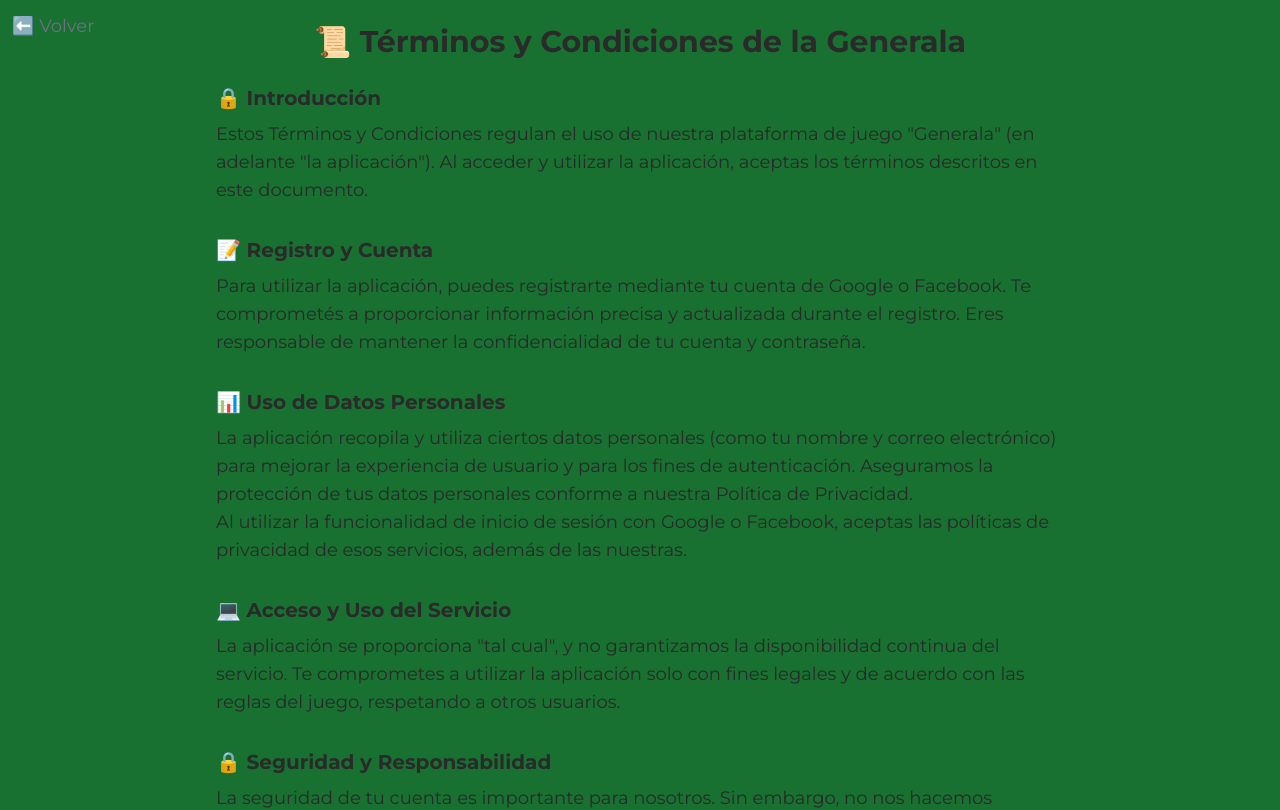
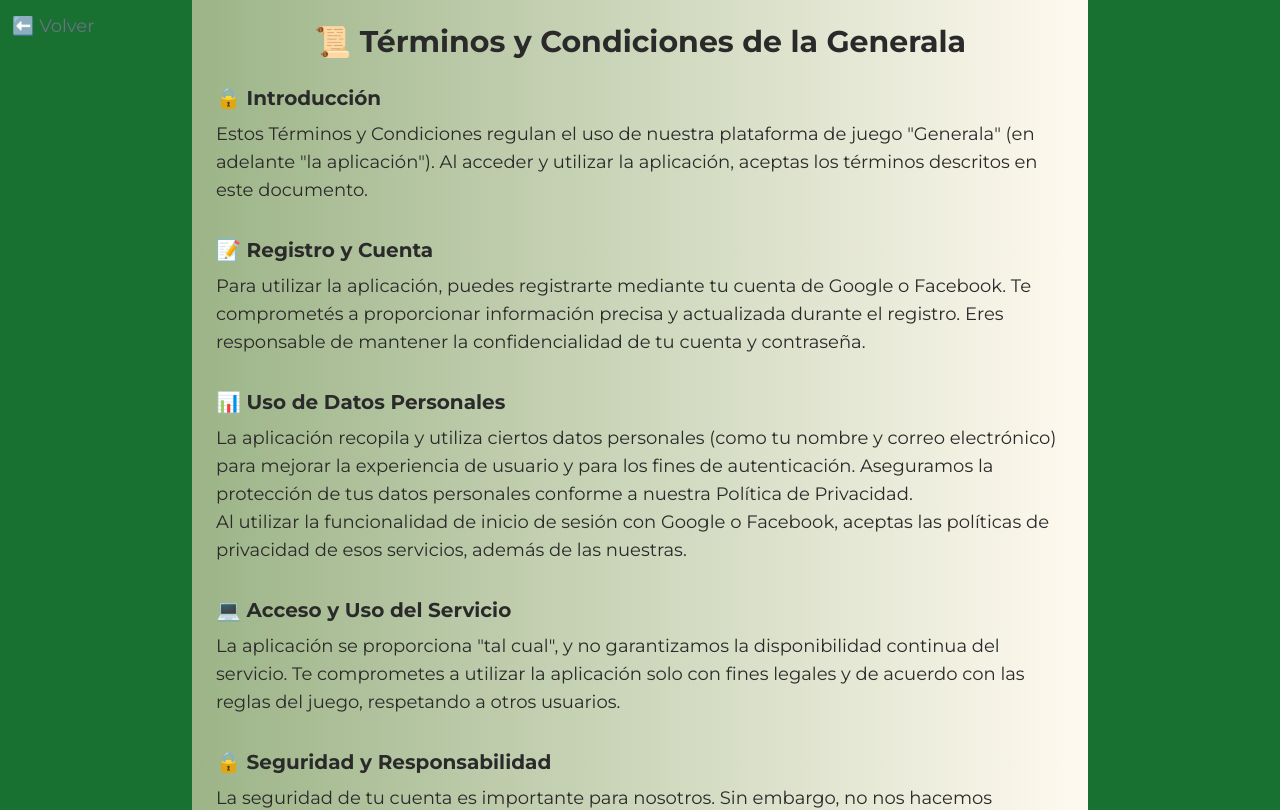
Before and after one commit to fervicente8/generala, a Next.js app: page /terms-and-conditions in a window 1280 px wide. Shown: the top 810 px of the page. Built offline with nearby package versions, Linux system fonts and the light colour scheme; no server answers.

Commit message:
Cambio estilos

```diff
--- a/app/how-to-play/page.tsx
+++ b/app/how-to-play/page.tsx
@@ -5,7 +5,7 @@ export default function HowToPlay() {
   const router = useRouter();
 
   return (
-    <main className='h-full p-6 max-w-4xl mx-auto text-base sm:text-lg space-y-8'>
+    <main className='h-full p-6 max-w-4xl mx-auto text-base sm:text-lg space-y-8 bg-gradient-to-r from-[var(--color-beige)]/60 to-[#fffaf0]'>
       <button
         className='fixed top-3 left-3 text-gray-500 hover:text-gray-800 cursor-pointer'
         onClick={() => router.back()}
--- a/app/terms-and-conditions/page.tsx
+++ b/app/terms-and-conditions/page.tsx
@@ -5,7 +5,7 @@ export default function TermsAndConditions() {
   const router = useRouter();
 
   return (
-    <main className='h-full p-6 max-w-4xl mx-auto text-base sm:text-lg space-y-8'>
+    <main className='h-full p-6 max-w-4xl mx-auto text-base sm:text-lg space-y-8 bg-gradient-to-r from-[var(--color-beige)]/60 to-[#fffaf0]'>
       <button
         className='fixed top-3 left-3 text-gray-500 hover:text-gray-800 cursor-pointer'
         onClick={() => router.back()}
```
